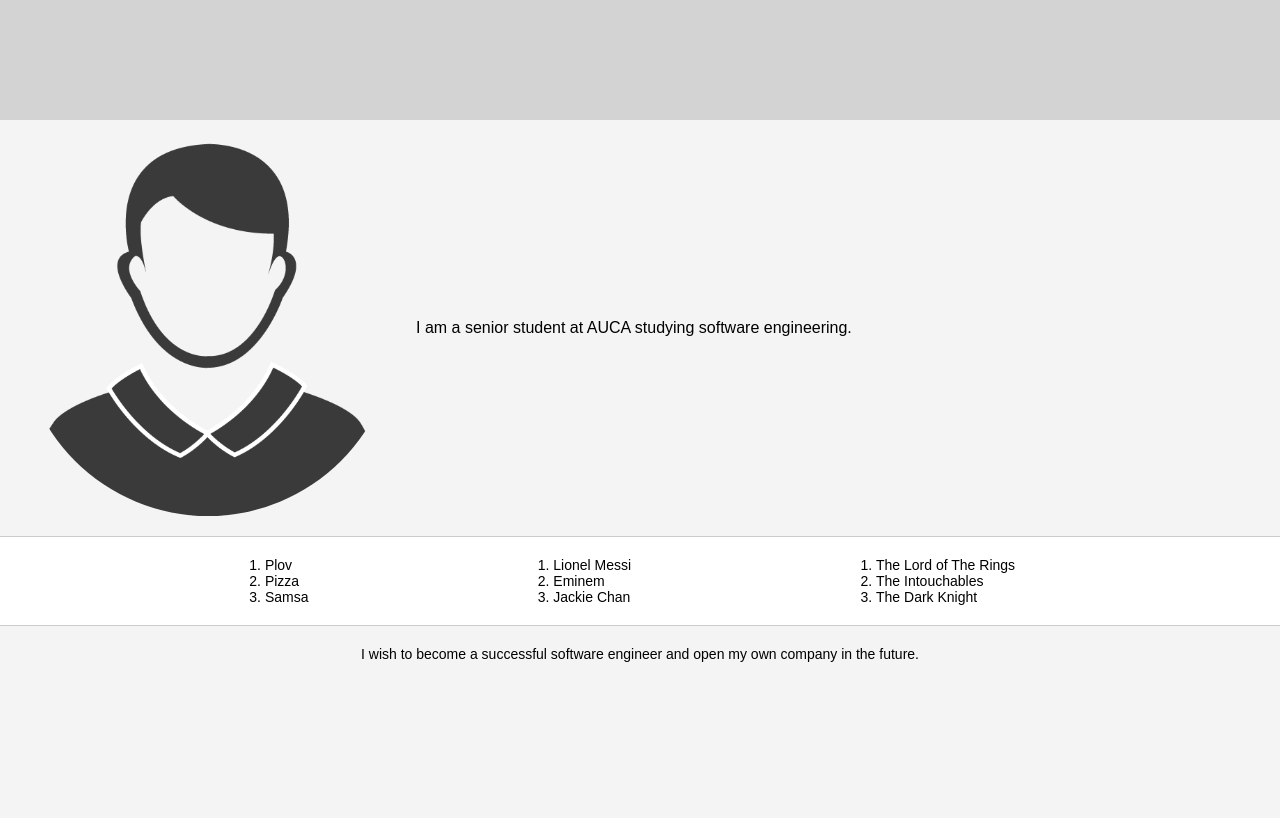
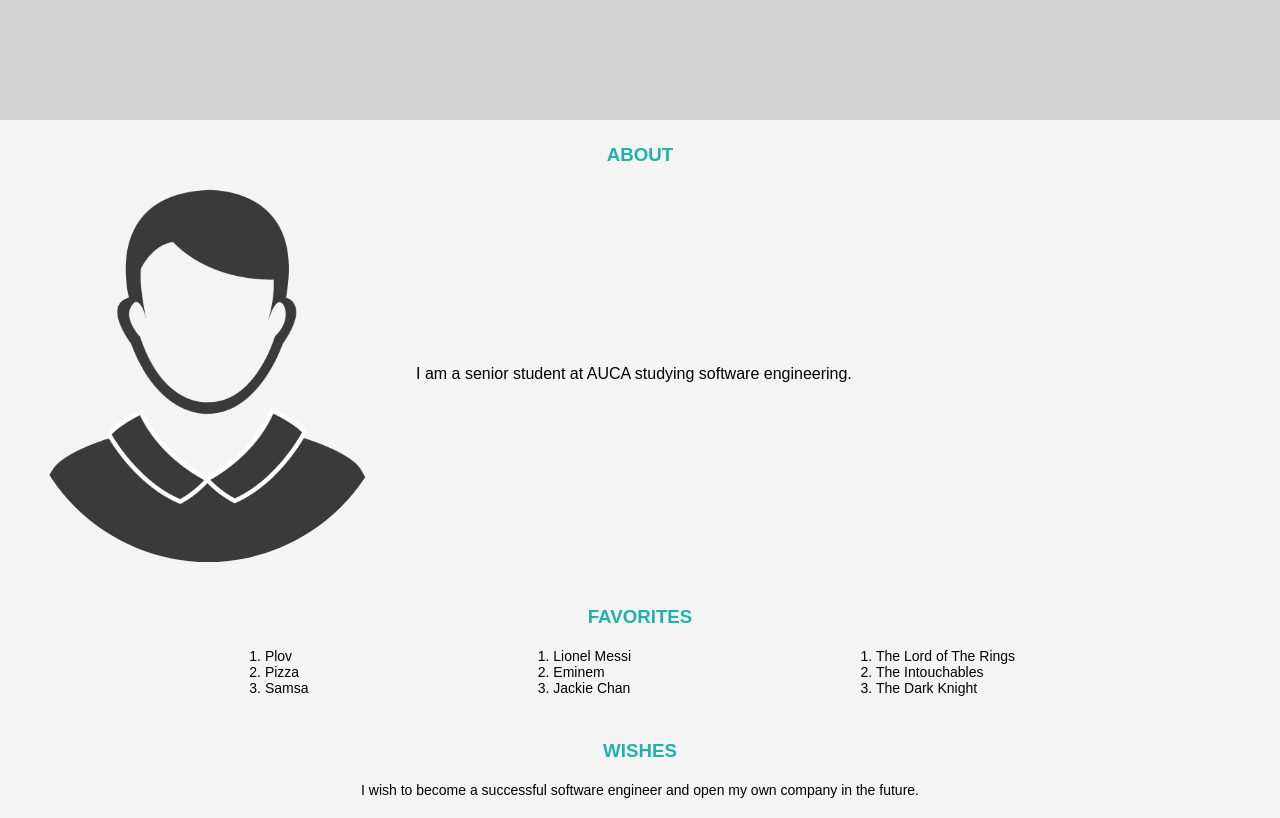
Before and after one commit to MamadjonovKO/Assigment-2, a plain HTML site: page index.html in a window 1280 px wide. Shown: the part 440-1258 px from the top of the page. Before the commit the page ends 1122 px from the top, so only its background shows below. Drawn offline with Linux system fonts and the light colour scheme.

Commit message:
Finish Assigment#3

```diff
--- a/index.html
+++ b/index.html
@@ -18,11 +18,13 @@
         <p>"You have power over your mind — not outside events. Realize this, and you will find strength."</p>
     </div>
 
+    <h3>ABOUT</h3>
     <div id="about">
         <img src="images/pngwing.com.png" alt="A photo of me with a transparent background">
         <p>I am a senior student at AUCA studying software engineering.</p>
     </div>
 
+    <h3>FAVORITES</h3>
     <div id="fav">
         <ol>
             <li>Plov</li>
@@ -43,6 +45,7 @@
         </ol>
     </div>
 
+    <h3>WISHES</h3>
     <div id="wish">
         <p>I wish to become a successful software engineer and open my own company in the future.</p>
     </div>
--- a/styles.css
+++ b/styles.css
@@ -49,9 +49,6 @@ body {
     display: flex;
     justify-content: space-evenly;
     padding: 20px;
-    background-color: white;
-    border-top: 1px solid #ccc;
-    border-bottom: 1px solid #ccc;
 }
 
 #fav ol {
```
